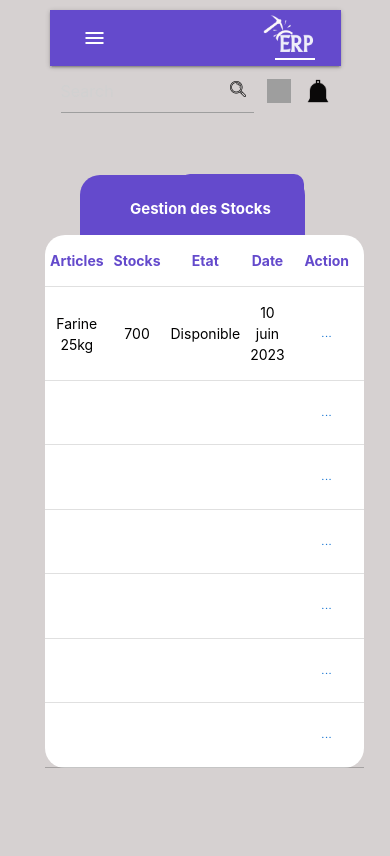
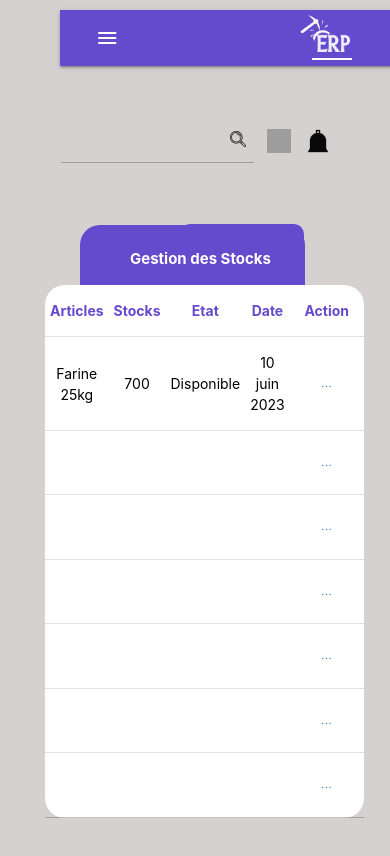
Before and after one commit to Rabbivoka9/ERP-Groupe2, a React (Create React App) app: page /Stock in a window 390 px wide. Shown: the top 856 px of the page. Built offline with nearby package versions, Linux system fonts and the light colour scheme; grey boxes are pictures that could not be loaded; a web font is replaced by a local one.

Commit message:
responsive 2

```diff
--- a/src/App.css
+++ b/src/App.css
@@ -20,6 +20,9 @@ body {
   justify-content: center;
 
 }
+
+
+
 
 .Fond-login {
   background-image: url("/public/Connexion.png");
@@ -918,6 +921,7 @@ td{
     display: flex;
     flex-direction: column;
     justify-content: center;
+    margin-left: 40px;
 
   }
 
@@ -928,7 +932,7 @@ td{
     height: auto;
     width: 344px;
     background-color: #644ACC;
-    margin-top: 20px;
+    margin-top: 50px;
     margin-left: 20px;
     border-radius: 0px 0px;
     position: fixed;
@@ -961,7 +965,8 @@ td{
     margin-top: 110px;
     background-color: #D6D1D1;
     border: 2px#010000;
-    margin-left: 0px;
+    margin-left: -40px;
+    margin-top: 160pX;
     display: flex;
     width: 269px;
     height: 34px;
@@ -1108,7 +1113,8 @@ td{
   }
 
   .gb{
-    margin-left: -8px;
+    margin-left: 35px;
+    margin-top: 35px;
   }
 
   .btn-plus1 {
@@ -1234,17 +1240,7 @@ td{
     margin-top: 220px;
   }
 
-  .nav {
-    display: flex;
-    flex-direction: column;
-    height: auto;
-    width: 291px;
-    background-color: #644ACC;
-    margin-top: 50px;
-    margin-left: 50px;
-    border-radius: 0px 0px;
 
-  }
 
 
 
--- a/src/Composants/Navbar.jsx
+++ b/src/Composants/Navbar.jsx
@@ -30,15 +30,23 @@ function Header() {
                 preventScrolling: true
             }}
         >
+
+
+
             <div className="btn23">
                 <div className="btn31">
-                    <img className="icon23" src="tb.png" alt="" />
-                      <NavLink to="/Dasbord" className="ab papi">Tableau de Bord</NavLink>
+                    <div>
+                        <img className="icon23" src="tb.png" alt="" />
+                    </div>
+
+                     <div className="vw"><NavLink to="/Dasbord" className="ab papi">Tableau de Bord</NavLink></div>
+
                 </div>
 
                 <div className="btn31">
+
                     <img className="icon23" src="gest.png" alt="" />
-                    <NavLink to="/Stock" className="ab papi">Stocks</NavLink>
+                    <NavLink to="/Stock" className="papi">Stocks</NavLink>
                 </div>
 
                 <div className="btn31">
```
